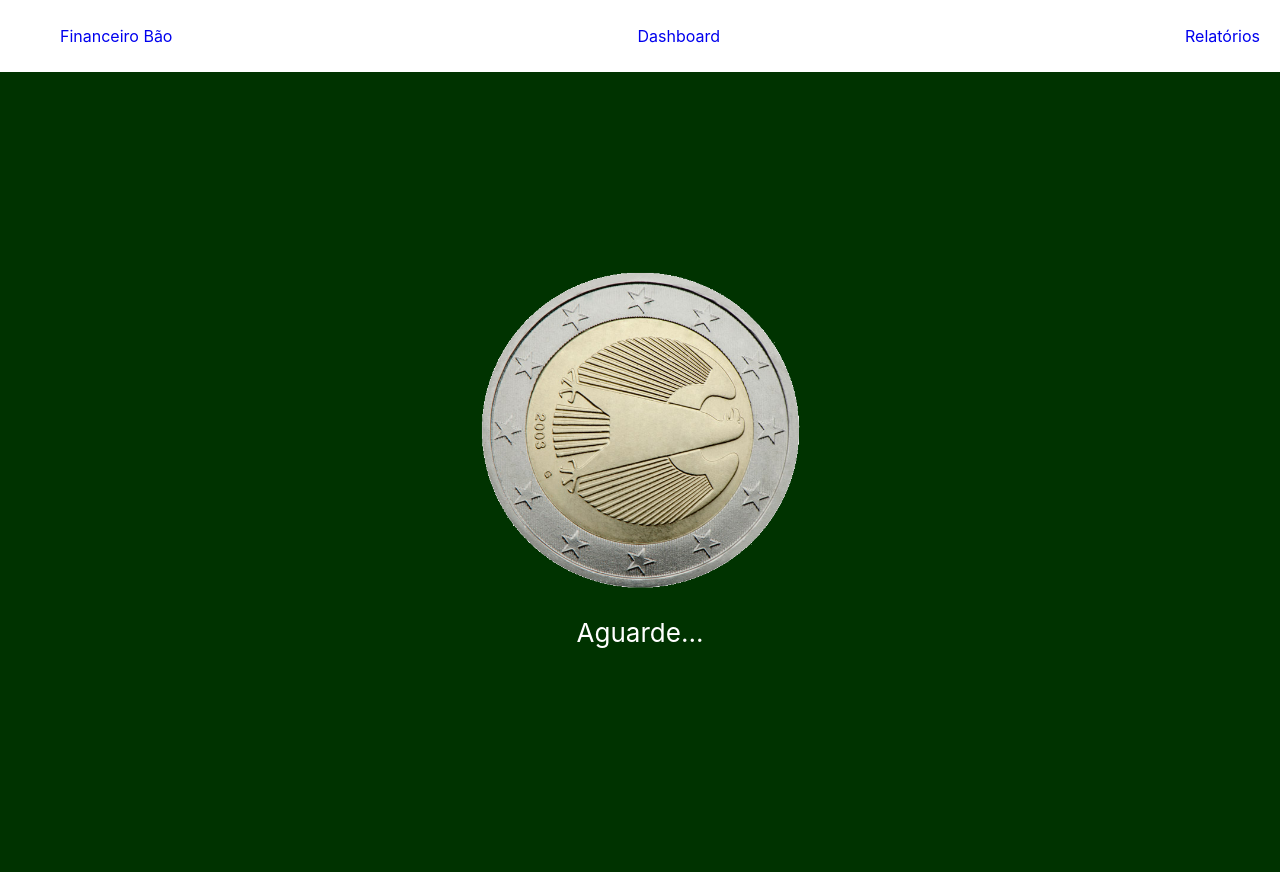
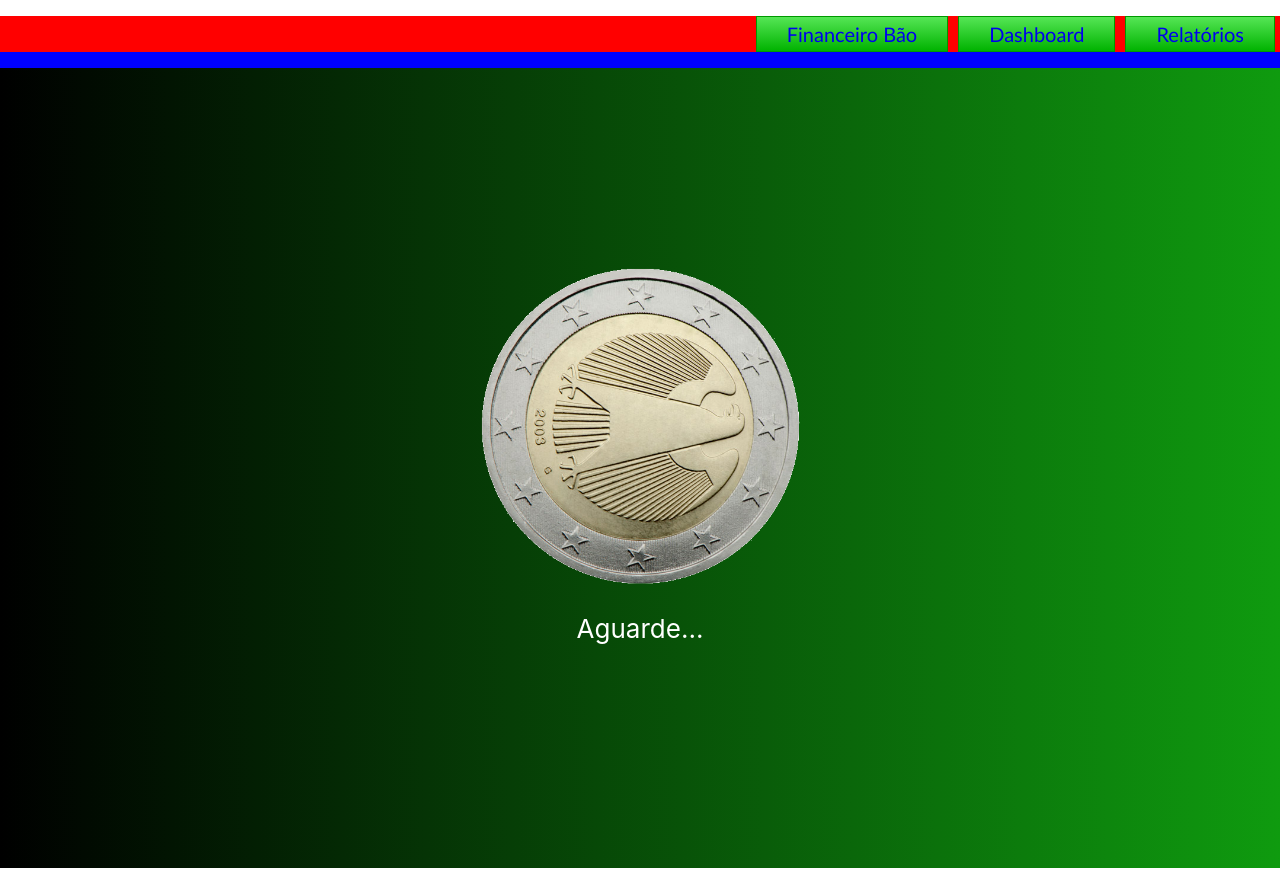
Before and after one commit to antoniojunioalves/controle-caixa-app, a React (Create React App) app: page /dashboard#/dashboard in a window 1280 px wide. Built offline with nearby package versions, Linux system fonts and the light colour scheme.

Commit message:
Alteração nas cores do menu, wait e app

```diff
--- a/src/components/App/App.js
+++ b/src/components/App/App.js
@@ -1,10 +1,11 @@
 import React from 'react';
 
+import './app.css'
 import Menu from '../Menu/menu.js'
 import Routes from '../../Routes/routes'
 
 export default () => (
-    <div>
+    <div className='principal'>
      	<Menu />
       	<Routes />
     </div>
--- /dev/null
+++ b/src/components/App/app.css
@@ -0,0 +1,5 @@
+.principal{
+    background: blue;
+    /* width: 100%;
+    height: 100%; */
+}
--- a/src/components/Menu/menu.css
+++ b/src/components/Menu/menu.css
@@ -1,14 +1,32 @@
 .menu {
   display: flex;
   flex-direction: row;
-  justify-content: space-between;
+  justify-content: flex-end;
+  align-items: center;
   list-style-type: none;
+  background-color: red;
 }
 
-.menu-itens {
-  margin: 10px 20px 10px 20px;
+.texto-botao {
+  text-decoration: none;
 }
 
-.menu-itens > a {
-  text-decoration: none;
+.botao{
+  text-align: center;
+  margin: 0px 5px 0px 5px;
+  font-family: 'Trebuchet MS';
+  /* box-shadow: 0px 1px 0px 0px #80ff80; */
+  overflow: hidden;
+  padding: 5px 30px 5px 30px;
+  font-size: 20px;
+  color: #006600;
+  border: 1px solid #009900;
+  text-decoration:none;
+  background: linear-gradient(to bottom, #80ff80 -50%, #00b300 100%) repeat scroll 0% 0% transparent;
 }
+
+.botao:hover{
+  color: #00cc00;
+  border: 1px solid #80ff80;
+  background: linear-gradient(to bottom, #00b300 -50%, #80ff80 100%) repeat scroll 0% 0% transparent;
+}
--- a/src/components/Menu/menu.js
+++ b/src/components/Menu/menu.js
@@ -3,11 +3,11 @@ import './menu.css'
 
 export default () => (
     <nav>
-        <div id='navbar'>
+        <div>
             <ul className='menu'>
-                <li className='menu-itens'><a href='#/'>Financeiro Bão</a></li>
-                <li className='menu-itens'><a href='#/dashboard'>Dashboard</a></li>
-                <li className='menu-itens'><a href='#/relatorios'>Relatórios</a></li>
+                <li className='botao'><a className='texto-botao' href='#/'>Financeiro Bão</a></li>
+                <li className='botao'><a className='texto-botao' href='#/dashboard'>Dashboard</a></li>
+                <li className='botao'><a className='texto-botao' href='#/relatorios'>Relatórios</a></li>
             </ul>
         </div>
     </nav>
--- a/src/components/Wait/wait.css
+++ b/src/components/Wait/wait.css
@@ -9,7 +9,7 @@
   }
 
   .Wait-header {
-    background-color: #003300;
+    background: linear-gradient(to right, rgb(0, 0, 0), rgb(15, 155, 15));
     min-height: 100vh;
     display: flex;
     flex-direction: column;
```
